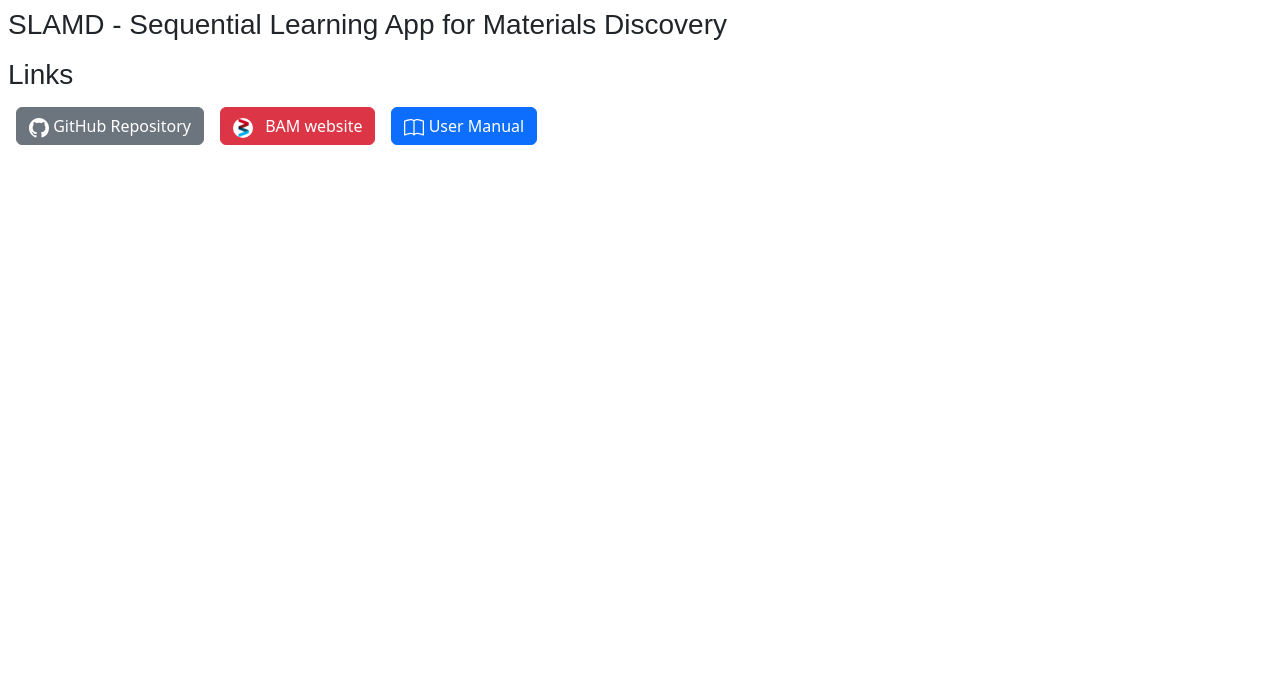
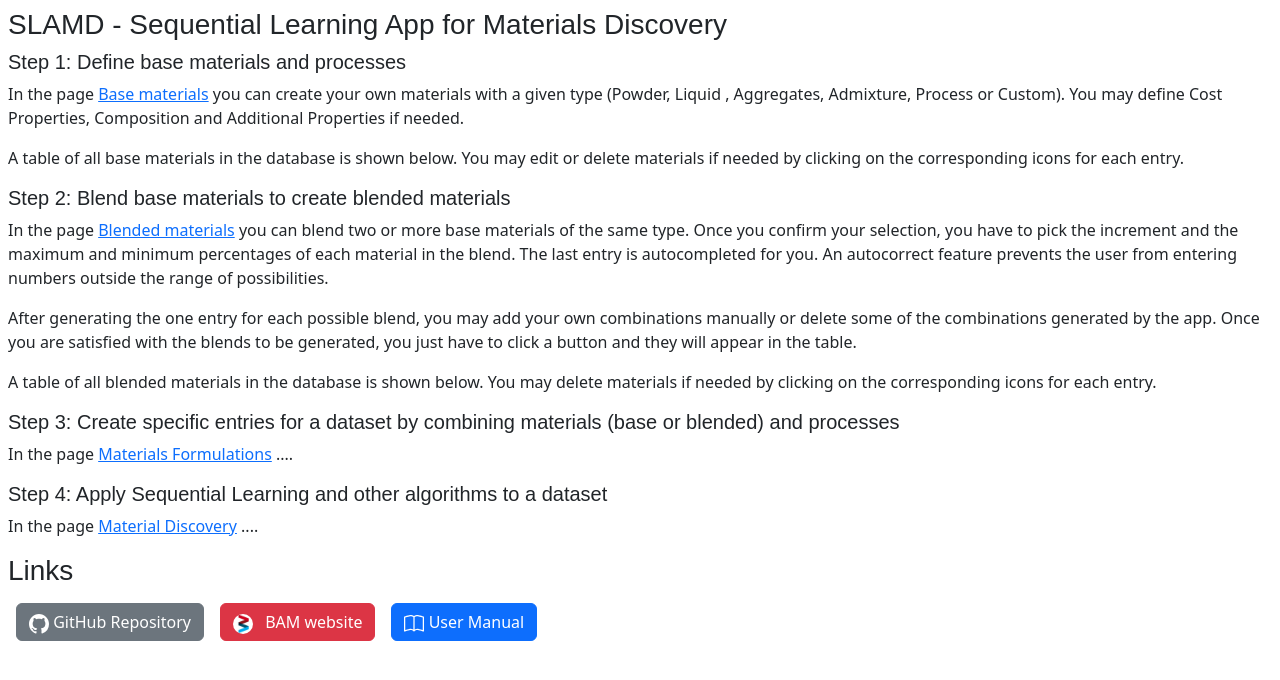
Before and after one commit to BAMresearch/WEBSLAMD, a Flask app: page / in a window 1280 px wide. Shown: the part 60-740 px from the top of the page. Run offline with Flask 2, Linux system fonts and the light colour scheme.

Commit message:
Add content to the landing page

```diff
--- a/slamd/templates/landing_page.html
+++ b/slamd/templates/landing_page.html
@@ -7,9 +7,45 @@
 {% block content %}
 <main class="col-sm-12 col-md-12 col-lg-12 ml-sm-auto px-md-2 px-md-2 py-2">
     <h3>SLAMD - Sequential Learning App for Materials Discovery</h3>
+
+    <h5>Step 1: Define base materials and processes</h5>
     <p>
+        In the page <a class="link-primary" href="/materials/base">Base materials</a> you can create your own
+        materials with a given type (Powder, Liquid , Aggregates, Admixture, Process or Custom).
+        You may define Cost Properties, Composition and Additional Properties if needed.
+    </p>
+    <p>
+        A table of all base materials in the database is shown below.
+        You may edit or delete materials if needed by clicking on the corresponding icons for each entry.
+    </p>
+    <h5>Step 2: Blend base materials to create blended materials</h5>
+    <p>
+        In the page <a class="link-primary" href="/materials/blended">Blended materials</a> you can blend two or more
+        base materials of the same type.
+        Once you confirm your selection, you have to pick the increment and the maximum and minimum percentages of each
+        material in the blend.
+        The last entry is autocompleted for you. An autocorrect feature prevents the user from entering numbers outside
+        the range of possibilities.
+    </p>
+    <p>
+        After generating the one entry for each possible blend, you may add your own combinations manually or delete
+        some of the combinations generated by the app.
+        Once you are satisfied with the blends to be generated, you just have to click a button and they will appear in
+        the table.
+    </p>
+    <p>
+        A table of all blended materials in the database is shown below.
+        You may delete materials if needed by clicking on the corresponding icons for each entry.
+    </p>
+    <h5>Step 3: Create specific entries for a dataset by combining materials (base or blended) and processes</h5>
+    <p>
+        In the page <a class="link-primary" href="/materials/formulations">Materials Formulations</a> ....
+    </p>
+    <h5>Step 4: Apply Sequential Learning and other algorithms to a dataset</h5>
+    <p>
+        In the page <a class="link-primary" href="/materials/discovery">Material Discovery</a> ....
+    </p>
 
-    </p>
     <h3>Links</h3>
     <div class="d-flex flex-row bd-highlight mb-3">
         <div class="p-2 bd-highlight">
```
